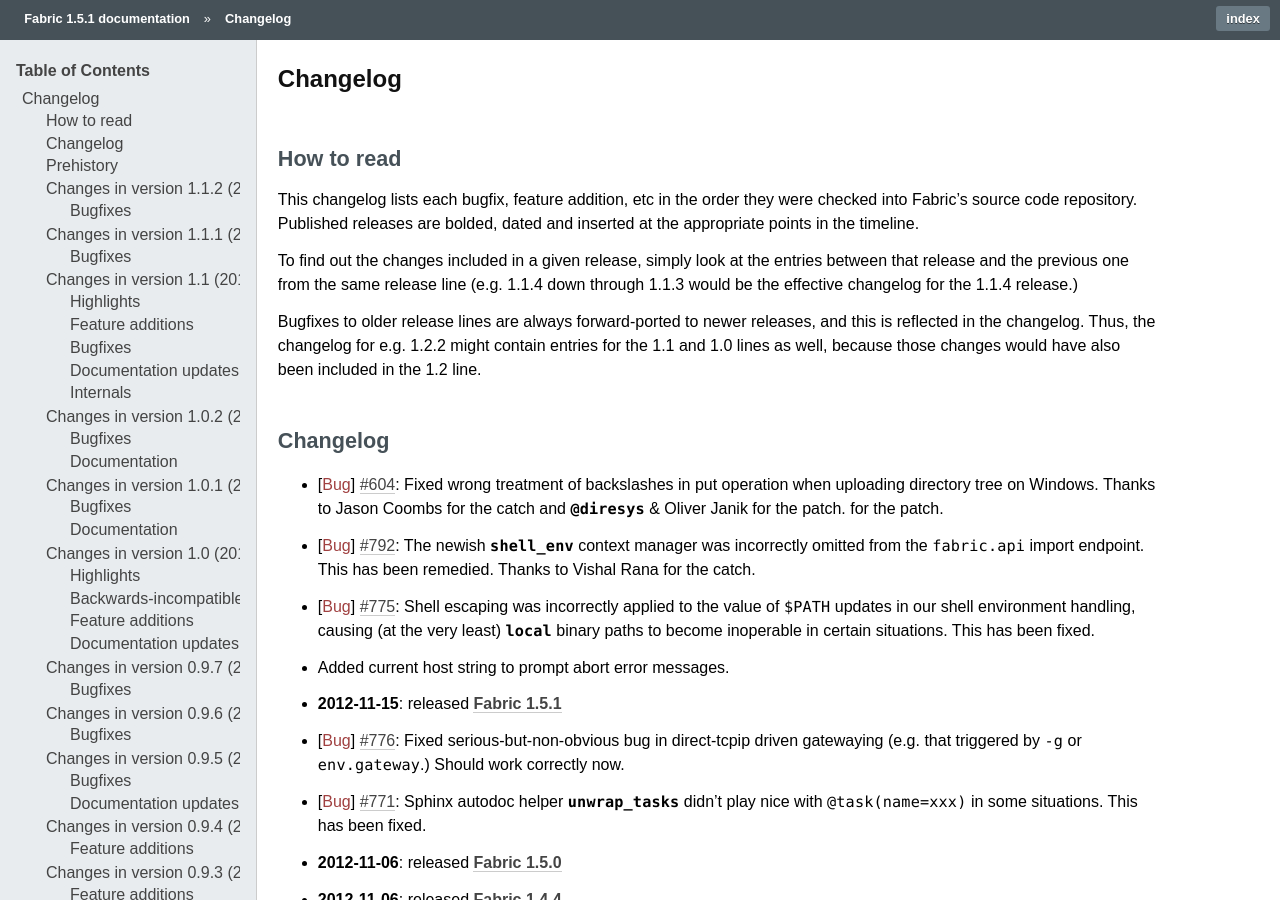
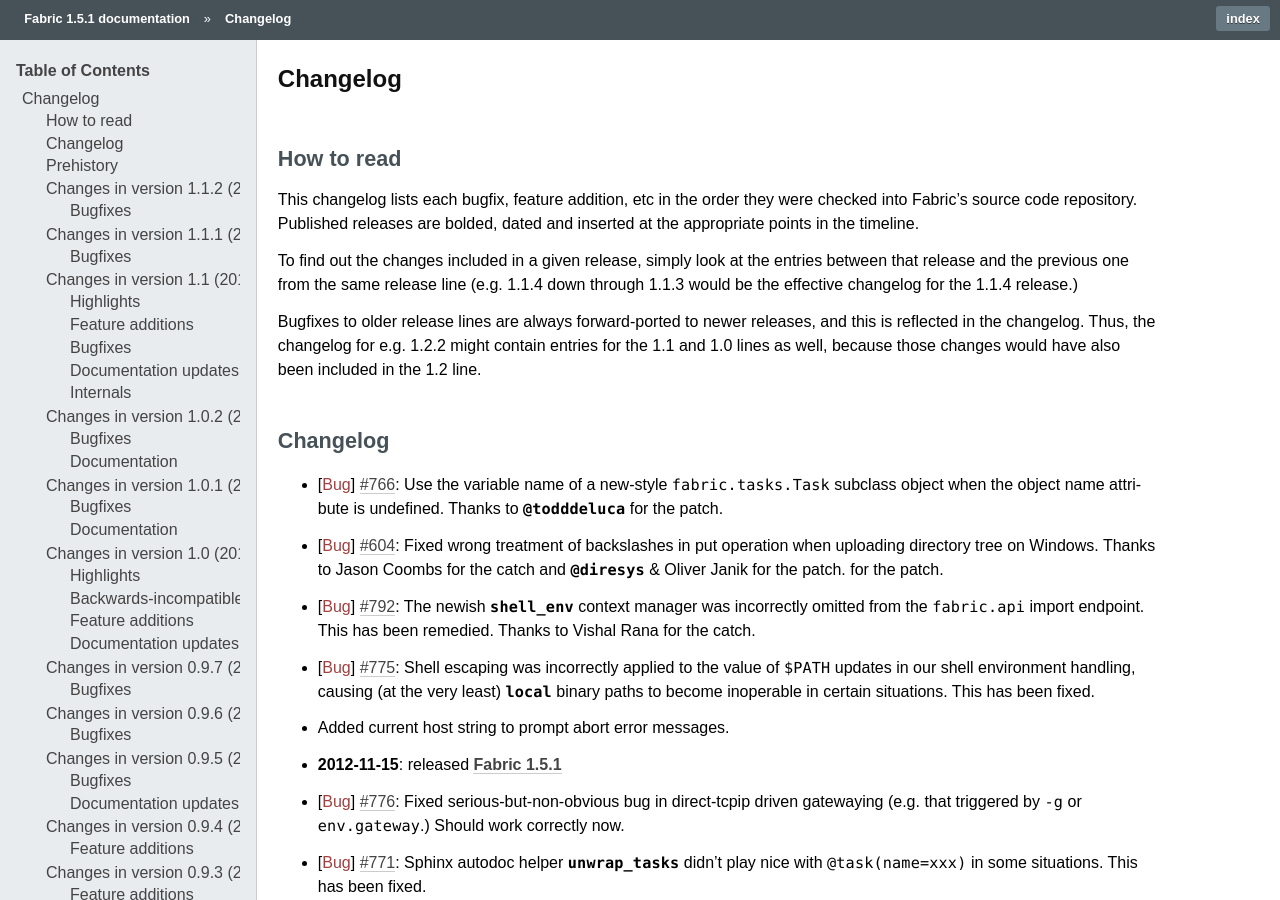
Before and after one commit to fabric/fabric, a Sphinx documentation site: the page built from docs/changelog.rst, in a window 1280 px wide and 900 px high. Built offline with Sphinx 7.4.7, drawn with Linux system fonts in a browser that asks for light colours.

Commit message:
Added issue #766 note to the changelog.

```diff
--- a/docs/changelog.rst
+++ b/docs/changelog.rst
@@ -25,6 +25,9 @@
 Changelog
 =========
 
+* :bug:`766` Use the variable name of a new-style ``fabric.tasks.Task``
+  subclass object when the object name attribute is undefined.  Thanks to
+  `@todddeluca` for the patch.
 * :bug:`604` Fixed wrong treatment of backslashes in put operation when uploading
   directory tree on Windows. Thanks to Jason Coombs for the catch and
   `@diresys` & Oliver Janik for the patch.
```
